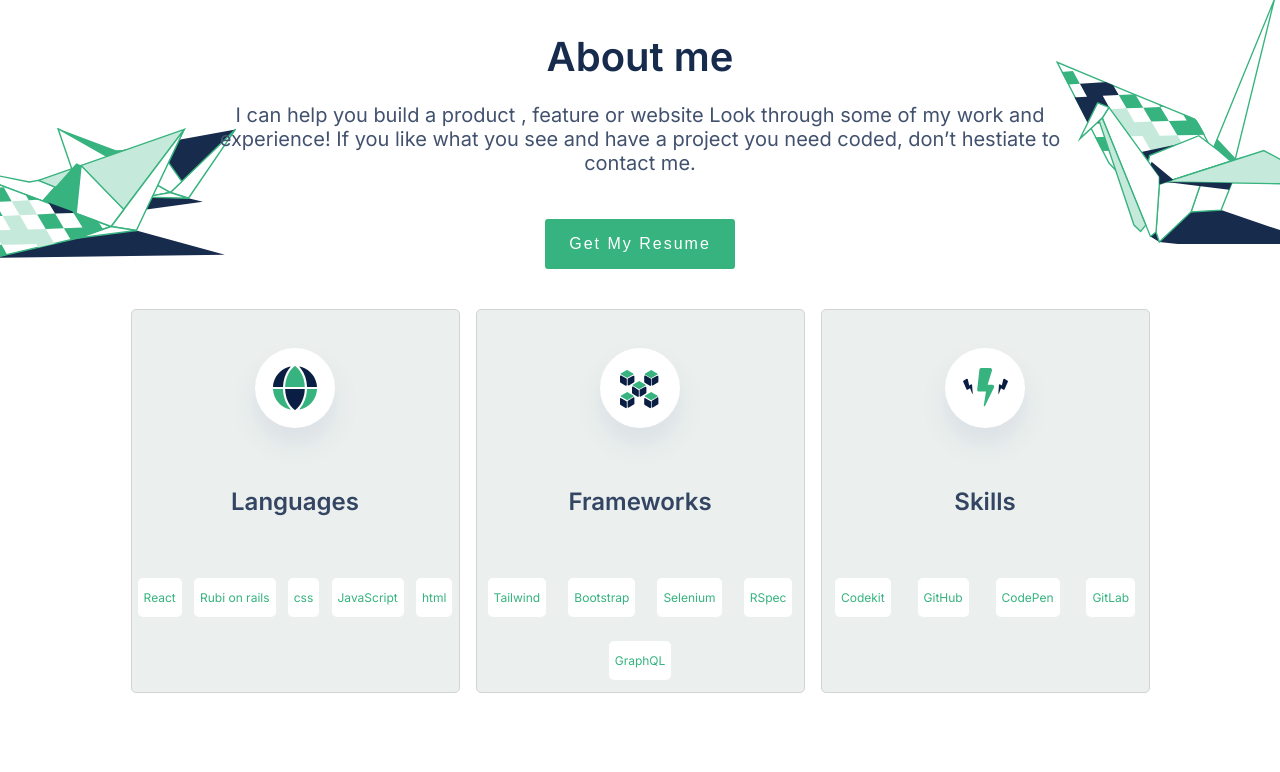
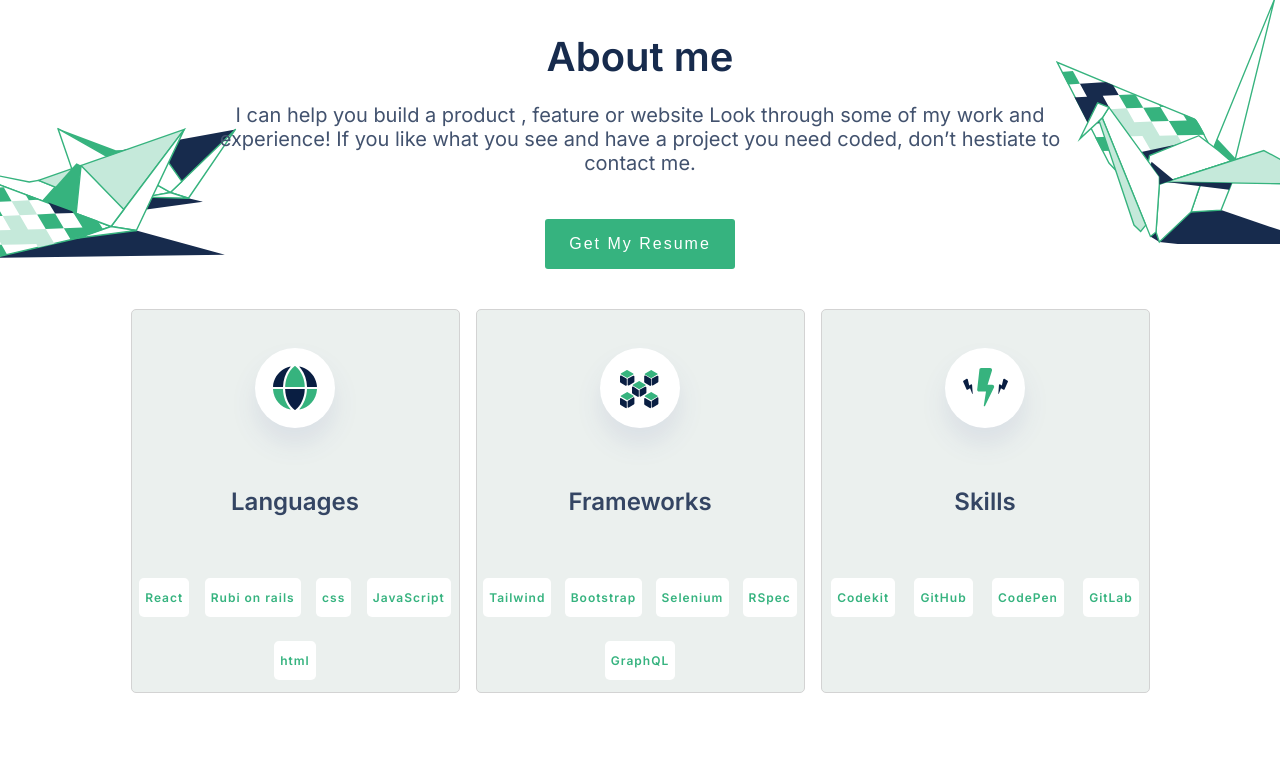
Before and after one commit to hendridg/portfolio-microverse, a PHP site: page / in a window 1280 px wide. Shown: the part 2171-2943 px from the top of the page. Run offline with PHP 8.4, Linux system fonts and the light colour scheme.

Commit message:
Change font-weigth to categorie-tags in style.css

```diff
--- a/style.css
+++ b/style.css
@@ -330,6 +330,8 @@ li {
   background: white;
   color: #36b37f;
   font-size: 12px;
+  font-weight: bold;
+  letter-spacing: 1px;
   padding: 1em 0.5em;
   margin: 1em 0.5em;
   border-radius: 5px;
```
